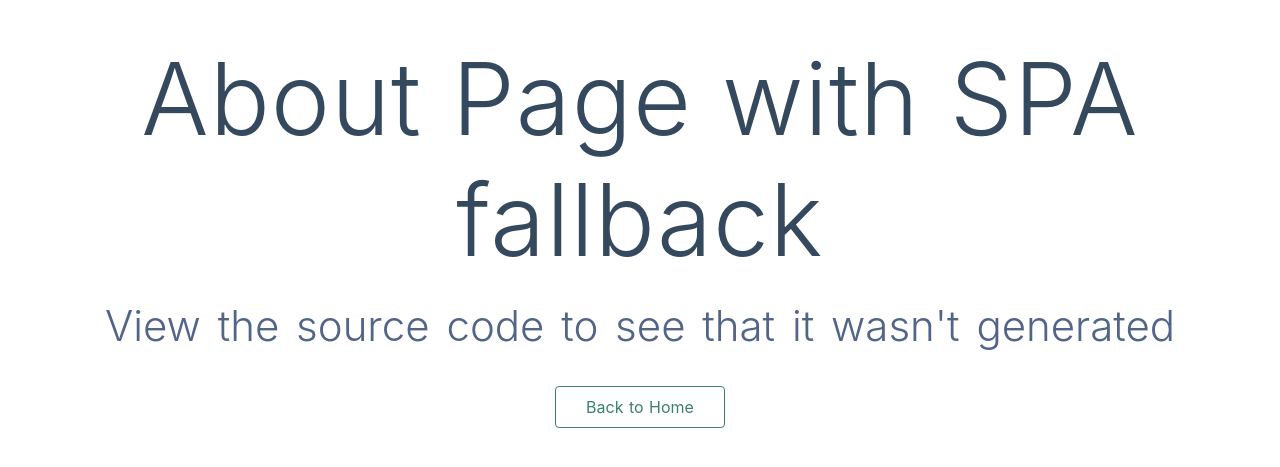
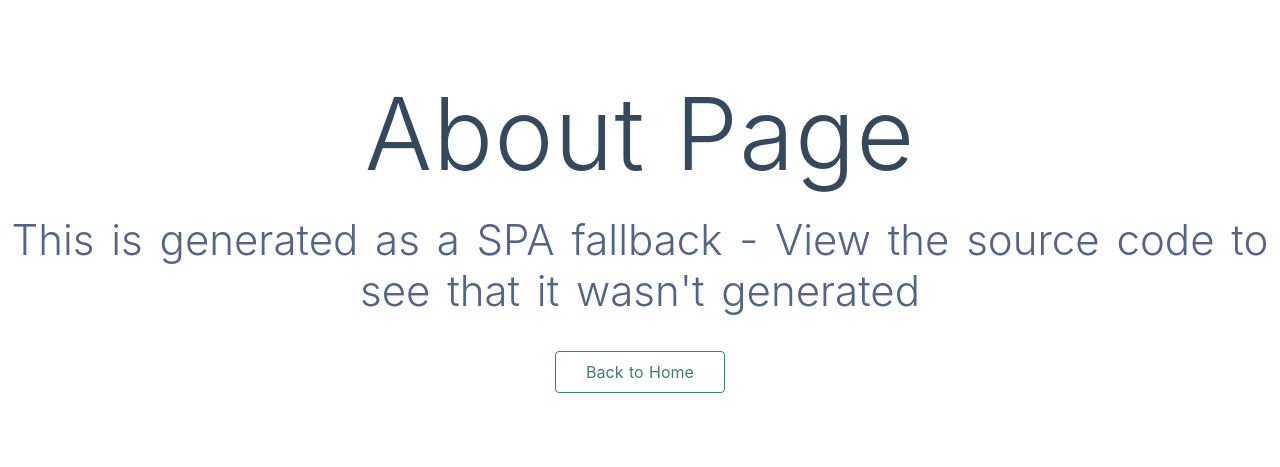
Before and after one commit to debs-obrien/nuxtjs-azure-static-app, a Nuxt app: page /about in a window 1280 px wide. Shown: the part 167-634 px from the top of the page. Built offline with nearby package versions, Linux system fonts and the light colour scheme.

Commit message:
modified about text

```diff
--- a/pages/about.vue
+++ b/pages/about.vue
@@ -1,7 +1,7 @@
 <template>
     <div>
-        <h1 class="title">About Page with SPA fallback</h1>
-        <p class="subtitle">View the source code to see that it wasn't generated</p>
+        <h1 class="title">About Page</h1>
+        <p class="subtitle">This is generated as a SPA fallback - View the source code to see that it wasn't generated</p>
         <NuxtLink to="/">Back to Home</NuxtLink>
     </div>
 </template>
```
